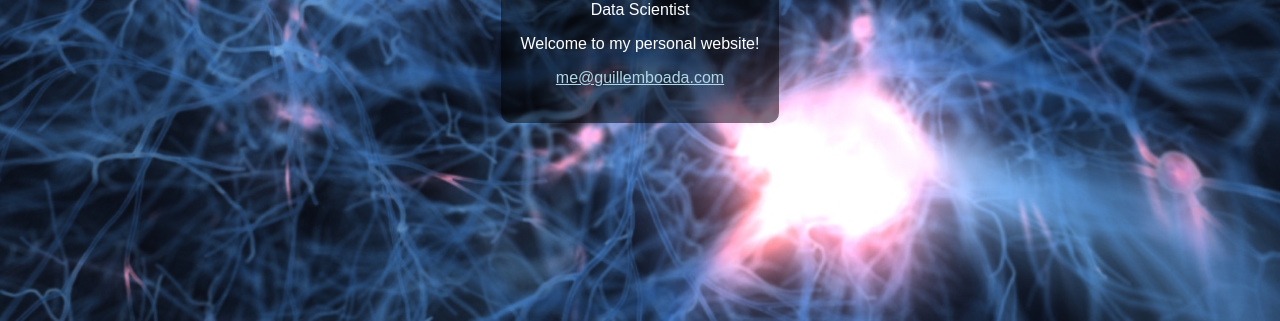
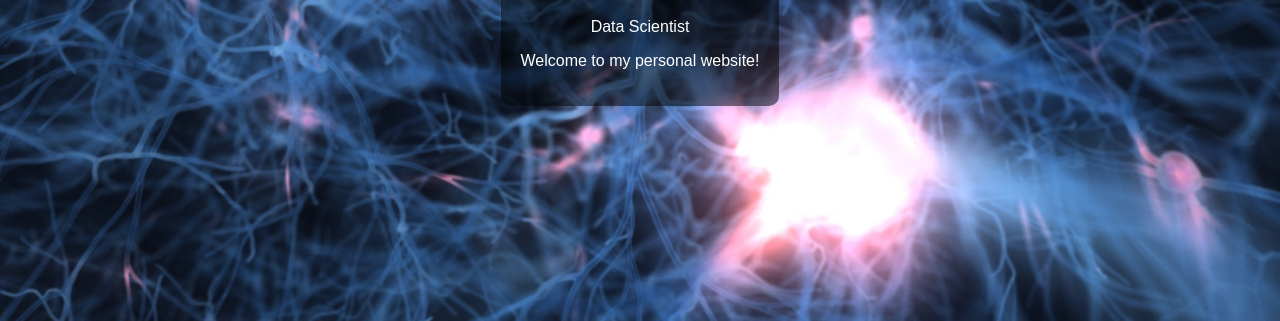
Before and after one commit to guillemboada/guillemboada.github.io, a plain HTML site: page index.html in a window 1280 px wide. Shown: the part 479-800 px from the top of the page. Drawn offline with Linux system fonts and the light colour scheme.

Commit message:
fix: remove email address

```diff
--- a/index.html
+++ b/index.html
@@ -43,7 +43,6 @@
             <h1>Guillem Boada</h1>
             <p>Data Scientist</p>
             <p>Welcome to my personal website!</p>
-            <p><a href="mailto:me@guillemboada.com" style="color: lightblue;">me@guillemboada.com</a></p>
         </div>
     </div>
 </body>
```
